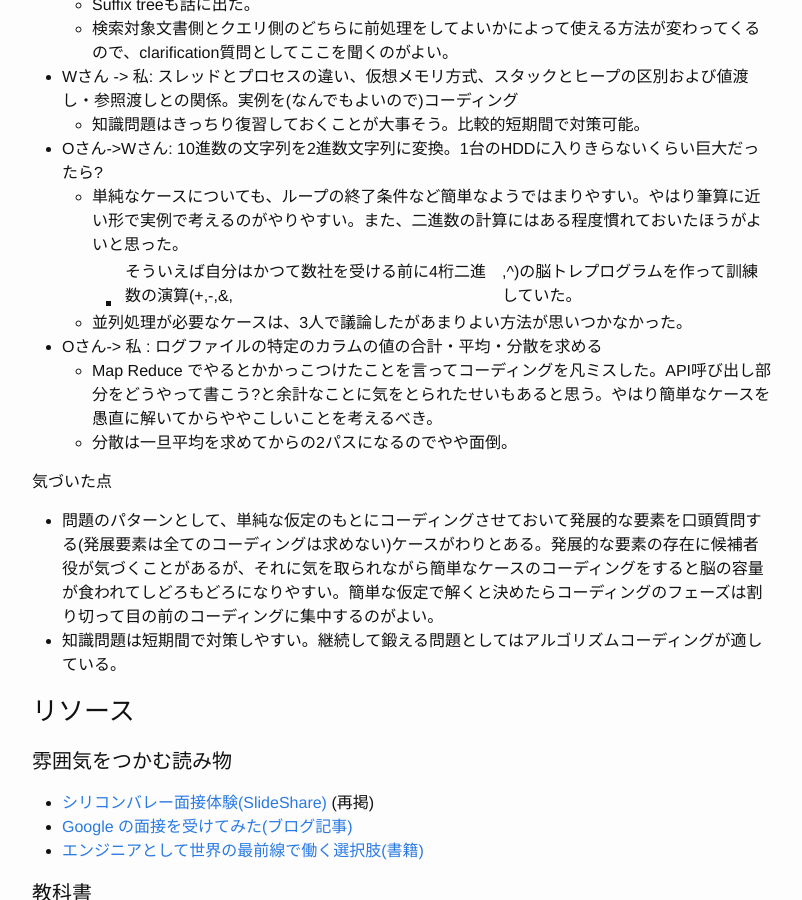
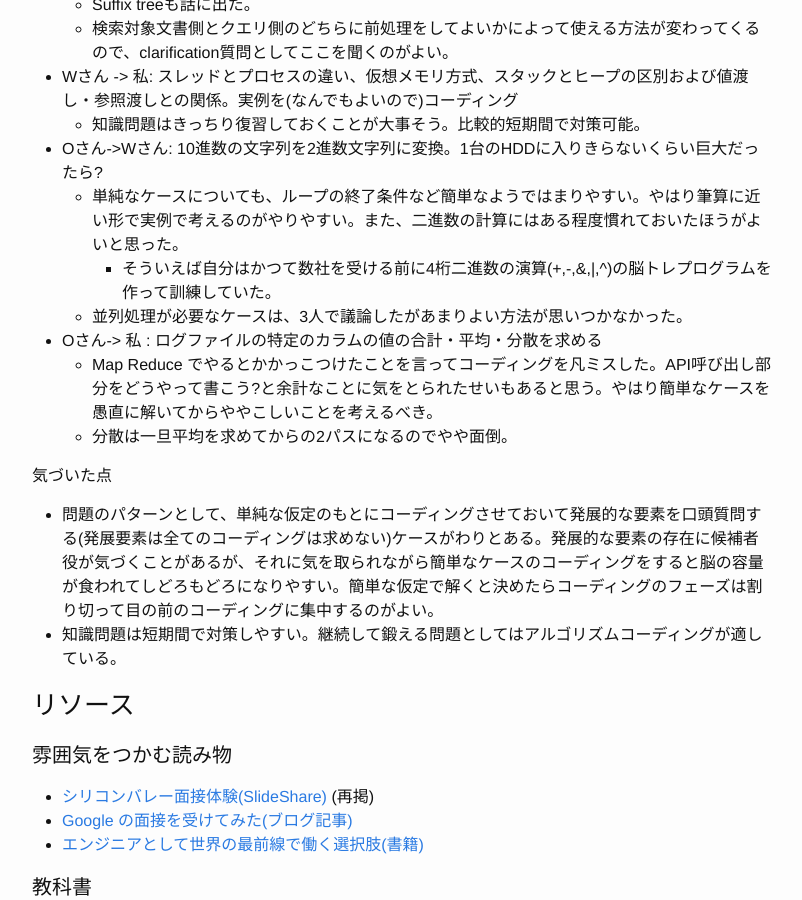
Before and after one commit to ktsujino/ktsujino.github.io, a Jekyll site: the page built from _posts/2015-11-07-coding-interview.markdown, in a window 1280 px wide and 900 px high, scrolled down 2166 px. Shown: the whole window, without its empty margins (238-1040 px from the left). Built offline with Jekyll 4.4.1, drawn with Linux system fonts in a browser that asks for light colours.

Commit message:
small fix

```diff
--- a/_posts/2015-11-07-coding-interview.markdown
+++ b/_posts/2015-11-07-coding-interview.markdown
@@ -80,7 +80,7 @@ USのIT企業の多くや、日本のIT企業の一部はエンジニアの採
 
 - Oさん->Wさん: 10進数の文字列を2進数文字列に変換。1台のHDDに入りきらないくらい巨大だったら?
   - 単純なケースについても、ループの終了条件など簡単なようではまりやすい。やはり筆算に近い形で実例で考えるのがやりやすい。また、二進数の計算にはある程度慣れておいたほうがよいと思った。
-    - そういえば自分はかつて数社を受ける前に4桁二進数の演算(+,-,&,|,^)の脳トレプログラムを作って訓練していた。
+    - そういえば自分はかつて数社を受ける前に4桁二進数の演算(+,-,&,\|,^)の脳トレプログラムを作って訓練していた。
   - 並列処理が必要なケースは、3人で議論したがあまりよい方法が思いつかなかった。
 
 - Oさん-> 私 : ログファイルの特定のカラムの値の合計・平均・分散を求める
```
